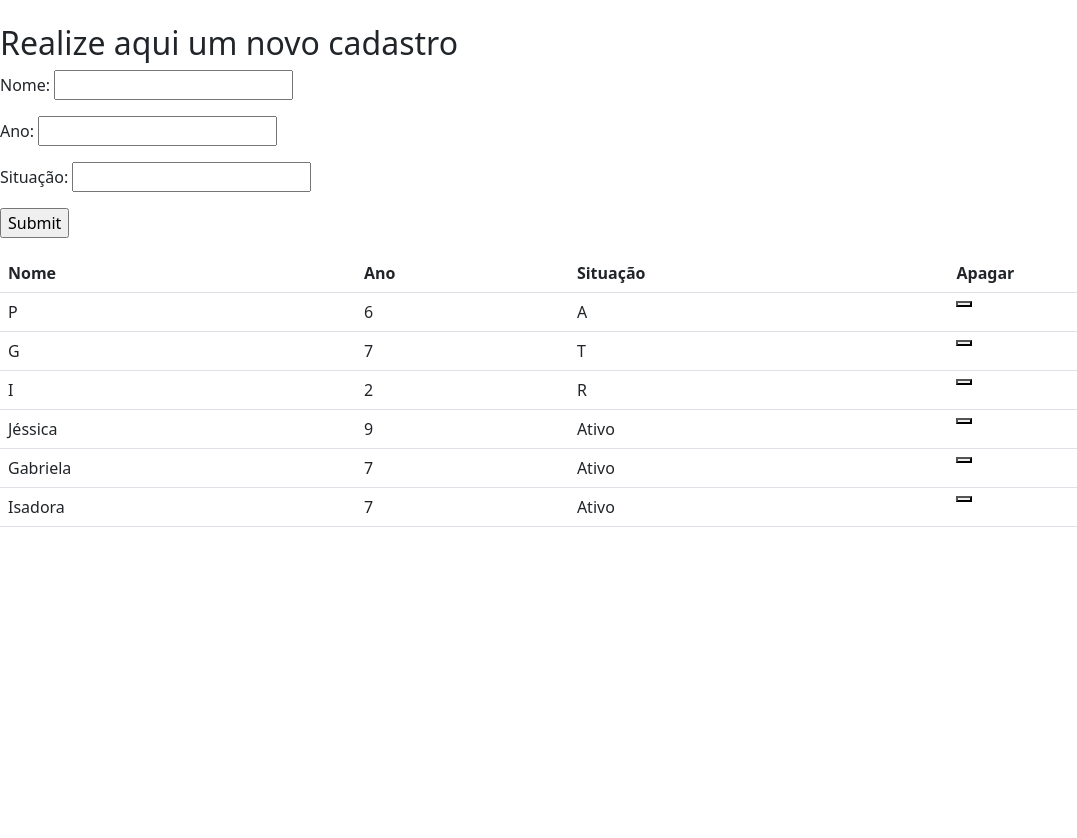
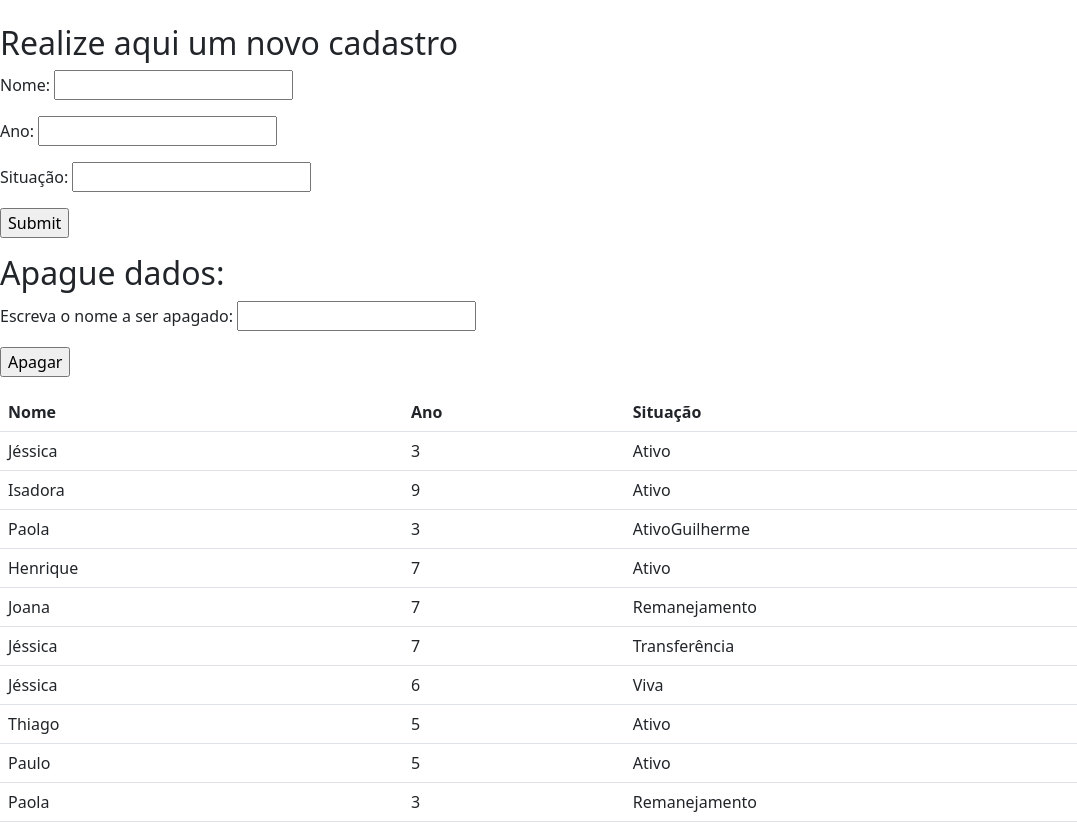
Before and after one commit to Jooshica/lista-alunos, a Flask app: page / in a window 1280 px wide. Shown: the whole page, without its empty margins (0-1077 px from the left). Before the commit the page ends 527 px from the top, so only its background shows below. Run offline with Flask 2, Linux system fonts and the light colour scheme.

Commit message:
- Codigo retrabalhado - Capacidade de adicionar novos nomes na lista - Novo erro envolvendo apagar dados

```diff
--- a/alunos.csv
+++ b/alunos.csv
@@ -1,7 +1,11 @@
 nome,ano,situation
-P,6,A
-G,7,T
-I,2,R
-Jéssica,9,Ativo
-Gabriela,7,Ativo
-Isadora,7,Ativo
+Jéssica,3,Ativo
+Isadora,9,Ativo
+Paola,3,AtivoGuilherme,2,Remanejamento
+Henrique,7,Ativo
+Joana,7,Remanejamento
+Jéssica,7,Transferência
+Jéssica,6,Viva
+Thiago,5,Ativo
+Paulo,5,Ativo
+Paola,3,Remanejamento
--- a/app.py
+++ b/app.py
@@ -1,11 +1,7 @@
-from flask import Flask, render_template, request
+from flask import Flask, render_template, request, redirect, url_for
 import csv
 
 app = Flask(__name__)
-
-#tasks = [
-    #{'name': 'Nome', 'ano': '8','situation':'Situação'}
-#]
 
 @app.route("/")
 def index():
@@ -24,17 +20,13 @@ def index():
                 first_line = False
     return render_template("home.html",tasks=tasks)
 
-#@app.route('/')
-#def home():
-    #templates/home.html
-    #return render_template('home.html', tasks=tasks)
+@app.route("/", methods=['GET', 'POST'])
+def submit():
+    tasks = []
+    if request.method == 'GET':
+        return redirect(url_for('index'))
 
-@app.route("/submit", methods=["GET", "POST"])
-def submit():
-    if request.method == "GET":
-        return redirect(url_for('home'))
-
-    elif request.method == "POST":
+    elif request.method == 'POST':
         userdata = dict(request.form)
         nome = userdata["nome"]
         ano = userdata["ano"]
@@ -42,32 +34,26 @@ def submit():
         with open('alunos.csv', mode='a') as csv_file:
             data = csv.writer(csv_file, delimiter=",", quotechar='"', quoting=csv.QUOTE_MINIMAL)
             data.writerow([nome, ano, situation])
-        return "Valeu"
+        return redirect(url_for('index'))
 
-#@app.route('/create', methods={'POST'})
-#def create():
-    #name = request.form['name']
-    #ano = request.form['ano']
-    #situation = request.form['situation']
-    #task = {'name': name, 'ano': ano, 'situation': situation}
-    #tasks.append(task)
-    #return render_template('home.html', tasks=tasks)
+@app.route("/", methods=['POST', 'GET'])
+def delete():
+    tasks = []
+    if request.method == 'GET':
+        return redirect(url_for('index'))
 
-@app.route('/delete',methods=["POST"])
-def delete_book():
-    id = request.form.get('id')
-    if id != None:
-        with open('alunos.csv', 'rt') as f:
-            alunes = list(csv.reader(f))
-            for alune in alunes:
-                if alune[0] == id:
-                    alunes.remove(alune)
-        with open('alunos.csv', 'wt',newline='') as f:
-            write = csv.writer(f)
-            write.writerows(alune)
-        return redirect(url_for('adicionados'))
-    else:
-        print('id não pode ser nulo')
-        return redirect(url_for('adicionados'))
+    elif request.method == 'POST':
+        dados = request.form.get("data")
+        with open('alunos.csv', 'rt') as readFile:
+            reader = csv.reader(readFile)
+            for row in reader:
+                tasks.append(row)
+                for field in row:
+                    if field == dados:
+                        tasks.remove(row)
+        with open('alunos.csv', 'wt') as writeFile:
+            writer = csv.writer(writeFile)
+            writer.writerows(tasks)
+        return redirect(url_for('index'))
 
 app.run(debug=True)
--- a/templates/home.html
+++ b/templates/home.html
@@ -10,36 +10,33 @@
         <h2>
             Realize aqui um novo cadastro
         </h2>
-        <form method="post" action="/submit">
+        <form method="post" action="{{url_for('index')}}">
             <p>Nome: <input type="text" name="nome"></p>
             <p>Ano: <input type="number" name="ano"></p>
             <p>Situação: <input type="text" name="situation"></p>
             <p><input type="submit"></p>
         </form>
 
-        <!-- <form class="container" action="create" method="POST">
-            <input name='name', class='form-control'></input>
-            <input name='ano', class='form-control'></input>
-            <input name='situation', class='form-control'></input>
-            <button class='btn btn-primary'>Salvar</button>
-        </form> -->
+        <h2>
+            Apague dados:
+        </h2>
+        <form method="post" action="{{url_for('index')}}">
+            <p>Escreva o nome a ser apagado: <input type="text" name="data"></p>
+            <p><input type="submit" value="Apagar"></p>
+        </form>
 
         <table class="table table-hover">
             <tr>
                 <th>Nome</th>
                 <th>Ano</th>
                 <th>Situação</th>
-                <th>Apagar</th>
             </tr>
             {% for task in tasks:%}
             <tr>
                 <td>{{task.nome}}</td>
                 <td>{{task.ano}}</td>
                 <td>{{task.situation}}</td>
-                <td><form action="{{url_for('apagar')}}" method="POST">
-                    <button type="submit" name="id"></button>
-                    </form>
-                </td>
+
             </tr>
             {% endfor %}
         </table>
```
